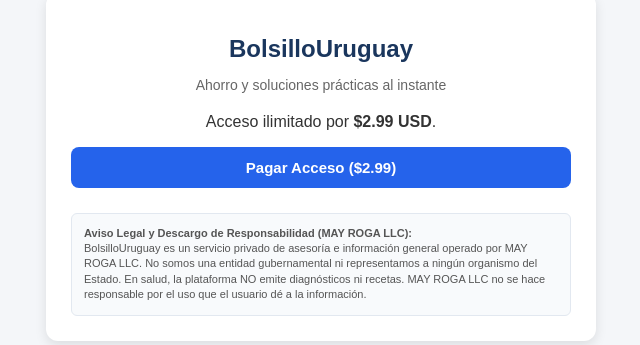
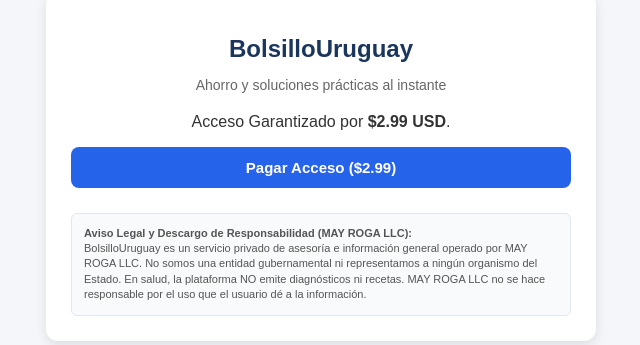
Before and after one commit to mayroga/BolsilloUruguay, a Flask app: page / in a window 1280 px wide. Shown: the part 233-578 px from the top of the page, without its empty margins (319-959 px from the left). Run offline with Flask 3, Linux system fonts and the light colour scheme.

Commit message:
Update paywall description for clarity

```diff
--- a/templates/paywall.html
+++ b/templates/paywall.html
@@ -10,7 +10,7 @@
     <main class="container">
         <h1 id="secretClicker">BolsilloUruguay</h1>
         <p class="subtitle">Ahorro y soluciones prácticas al instante</p>
-        <p class="pay-desc">Acceso ilimitado por <strong>$2.99 USD</strong>.</p>
+        <p class="pay-desc">Acceso Garantizado por <strong>$2.99 USD</strong>.</p>
         <button class="pay-btn" onclick="pagarStripe()">Pagar Acceso ($2.99)</button>
 
         <!-- AVISO LEGAL VISIBLE EN EL PAYWALL -->
```
